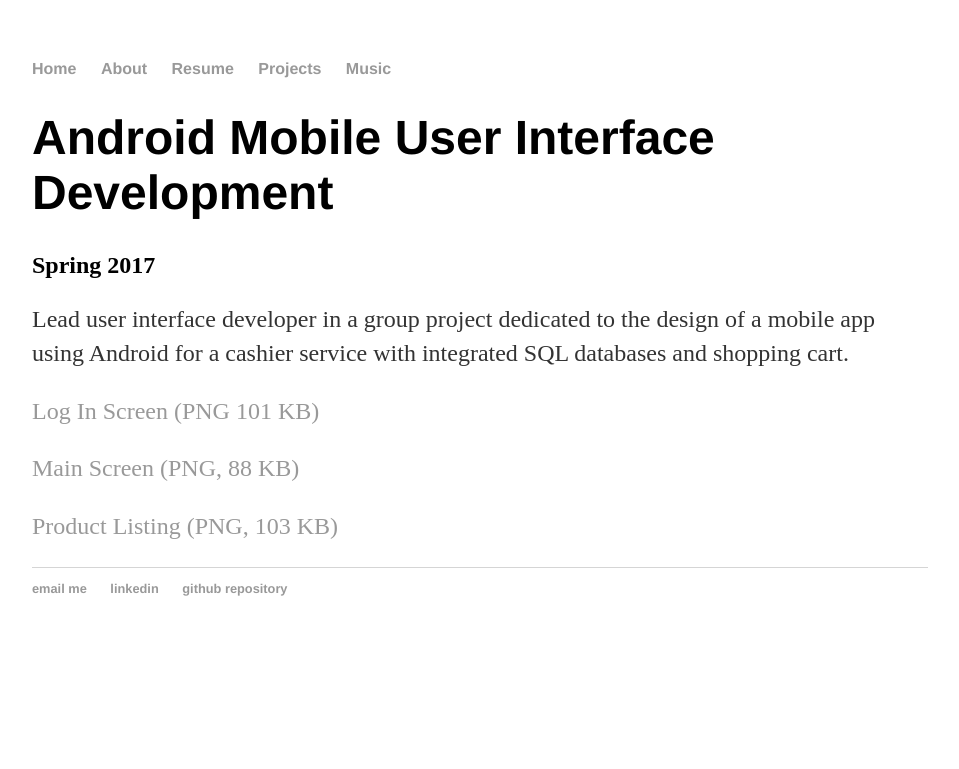
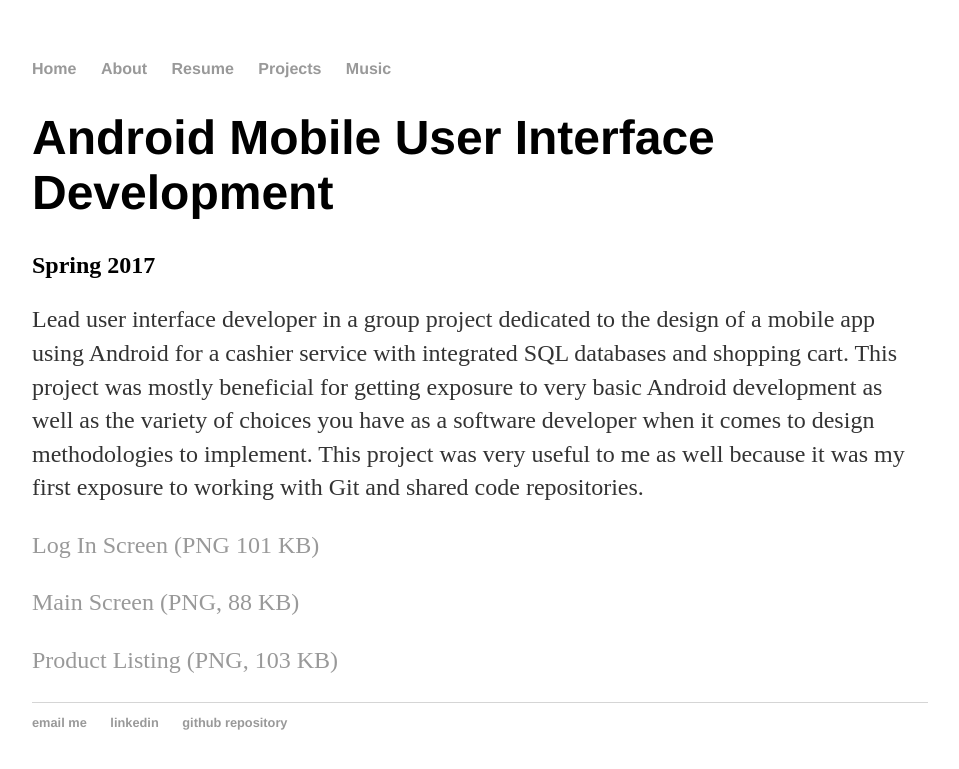
Before and after one commit to zackfravel/zackfravel.github.io, a Jekyll site: the page built from _posts/2017-04-20-Android.md, in a window 1280 px wide. Shown: the top 769 px of the page, without its empty margins (160-1119 px from the left). Built offline with Jekyll 4.4.1, drawn with Linux system fonts in a browser that asks for light colours.

Commit message:
Update 2017-04-20-Android.md

```diff
--- a/_posts/2017-04-20-Android.md
+++ b/_posts/2017-04-20-Android.md
@@ -4,7 +4,7 @@
 ---
 ## Spring 2017
 
-Lead user interface developer in a group project dedicated to the design of a mobile app using Android for a cashier service with integrated SQL databases and shopping cart.
+Lead user interface developer in a group project dedicated to the design of a mobile app using Android for a cashier service with integrated SQL databases and shopping cart. This project was mostly beneficial for getting exposure to very basic Android development as well as the variety of choices you have as a software developer when it comes to design methodologies to implement. This project was very useful to me as well because it was my first exposure to working with Git and shared code repositories.
 
 [Log In Screen (PNG 101 KB)](https://zackfravel.github.io/assets/img/android1.png "Log In Screen")
 
```
